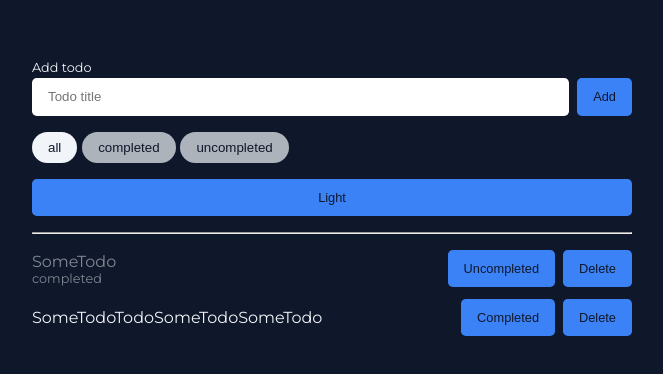
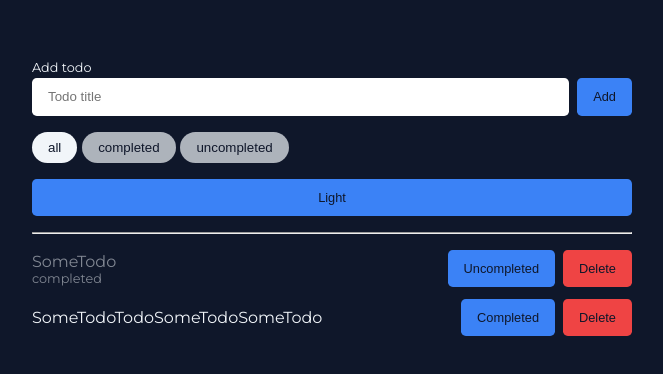
Before and after one commit to 3str-webdev/todo_list_test, a Next.js app: page / in a window 1280 px wide. Shown: the top 374 px of the page, without its empty margins (308-971 px from the left). Built offline with nearby package versions, Linux system fonts and the light colour scheme.

Commit message:
feat: add variants for ui-button and use them in todo-item

```diff
--- a/components/todo.tsx
+++ b/components/todo.tsx
@@ -96,7 +96,10 @@ export const Todo = () => {
                       >
                         {getItemToggleCompleteButtonText(todo.isCompleted)}
                       </UIButton>
-                      <UIButton onClick={() => handleDeleteTodoClick(todo.id)}>
+                      <UIButton
+                        variant="danger"
+                        onClick={() => handleDeleteTodoClick(todo.id)}
+                      >
                         Delete
                       </UIButton>
                     </>
--- /dev/null
+++ b/lib/classes.ts
@@ -0,0 +1,12 @@
+export const classes = (
+  ...classesList: (string | undefined | boolean)[]
+): string | undefined => {
+  if (!classesList.length) return undefined;
+
+  return classesList
+    .filter((className) => {
+      if (className && typeof className === "string") return true;
+      return false;
+    })
+    .join(" ");
+};
--- a/lib/index.ts
+++ b/lib/index.ts
@@ -1,2 +1,3 @@
 export { StyledComponentsRegistry } from "./registry";
 export { getRandomNumber } from "./random-number";
+export { classes } from "./classes";
--- a/shared/constants/theme.ts
+++ b/shared/constants/theme.ts
@@ -13,6 +13,7 @@ export const themes: IThemeMap = {
         500: "#3b82f6",
       },
       danger: {
+        400: "#f87171",
         500: "#ef4444",
       },
       background: "#f1f5f9",
@@ -27,6 +28,7 @@ export const themes: IThemeMap = {
         500: "#3b82f6",
       },
       danger: {
+        400: "#f87171",
         500: "#ef4444",
       },
       background: "#0f172a",
--- a/shared/types/styled.d.ts
+++ b/shared/types/styled.d.ts
@@ -10,6 +10,7 @@ declare module "styled-components" {
         400: CSSProperties["color"];
       };
       danger: {
+        400: CSSProperties["color"];
         500: CSSProperties["color"];
       };
       background: CSSProperties["color"];
--- a/ui/ui-button.tsx
+++ b/ui/ui-button.tsx
@@ -1,10 +1,10 @@
+import { classes } from "@/lib";
 import { ButtonHTMLAttributes } from "react";
 import styled from "styled-components";
 
-const ButtonSt = styled.button<UIButtonProps>`
+const ButtonSt = styled.button`
   padding: 0.7rem 1rem;
   border-radius: 0.3rem;
-  background: ${({ theme }) => theme.colors.primary[500]};
   font-size: 0.8rem;
   color: ${({ theme }) => theme.colors.background};
   outline: none;
@@ -12,13 +12,37 @@ const ButtonSt = styled.button<UIButtonProps>`
   cursor: pointer;
   transition: all 0.2s;
 
-  &:hover {
+  &.primary {
+    background: ${({ theme }) => theme.colors.primary[500]};
+  }
+  &.primary:hover {
     background: ${({ theme }) => theme.colors.primary[400]};
+  }
+  &.danger {
+    background: ${({ theme }) => theme.colors.danger[500]};
+  }
+  &.danger:hover {
+    background: ${({ theme }) => theme.colors.danger[400]};
   }
 `;
 
-type UIButtonProps = ButtonHTMLAttributes<HTMLButtonElement>;
+interface UIButtonProps extends ButtonHTMLAttributes<HTMLButtonElement> {
+  variant?: "primary" | "danger";
+}
 
-export const UIButton = ({ children, ...props }: UIButtonProps) => {
-  return <ButtonSt {...props}>{children}</ButtonSt>;
+export const UIButton = ({
+  children,
+  variant = "primary",
+  className,
+  ...props
+}: UIButtonProps) => {
+  const variantClassName = {
+    primary: "primary",
+    danger: "danger",
+  }[variant];
+  return (
+    <ButtonSt className={classes(className, variantClassName)} {...props}>
+      {children}
+    </ButtonSt>
+  );
 };
```
